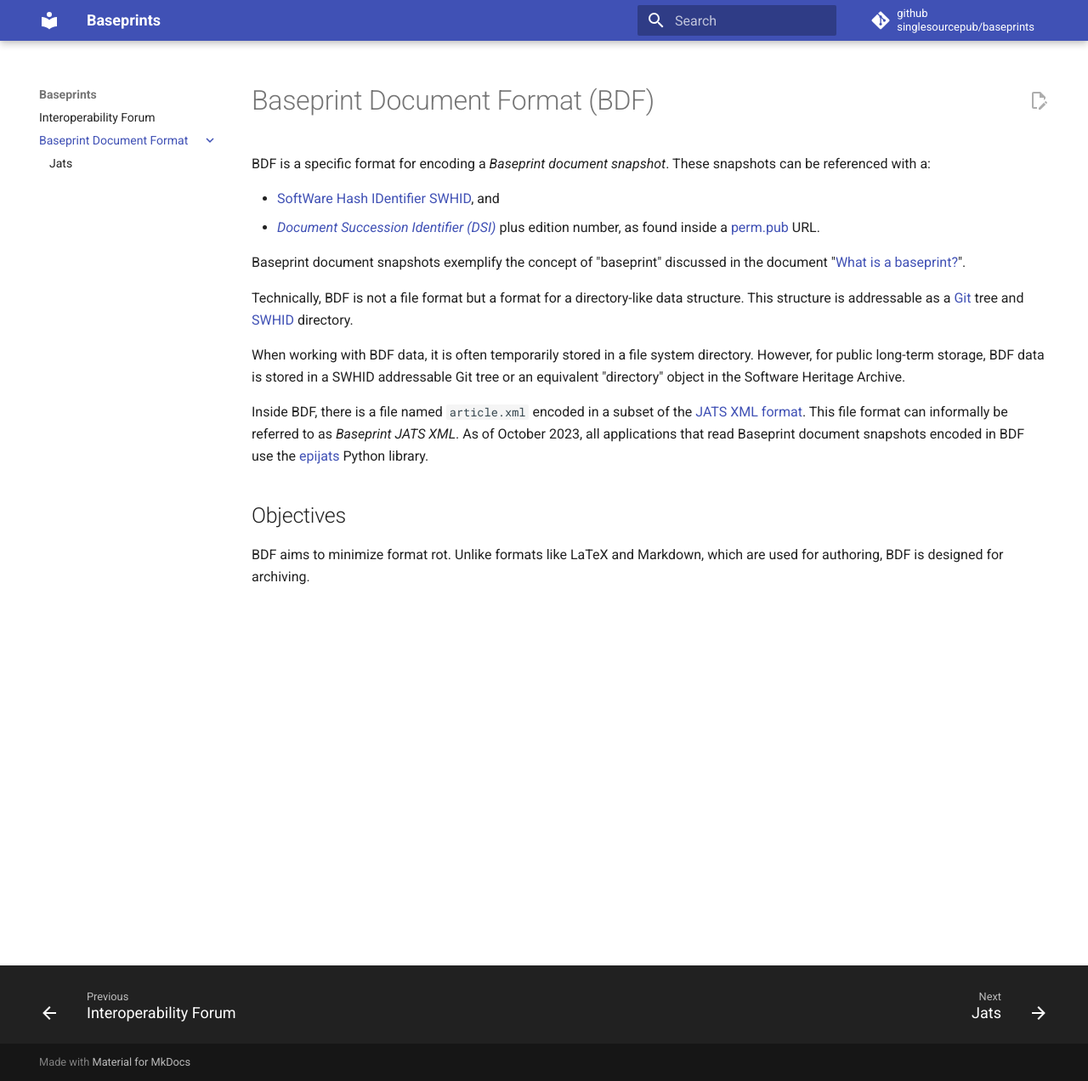
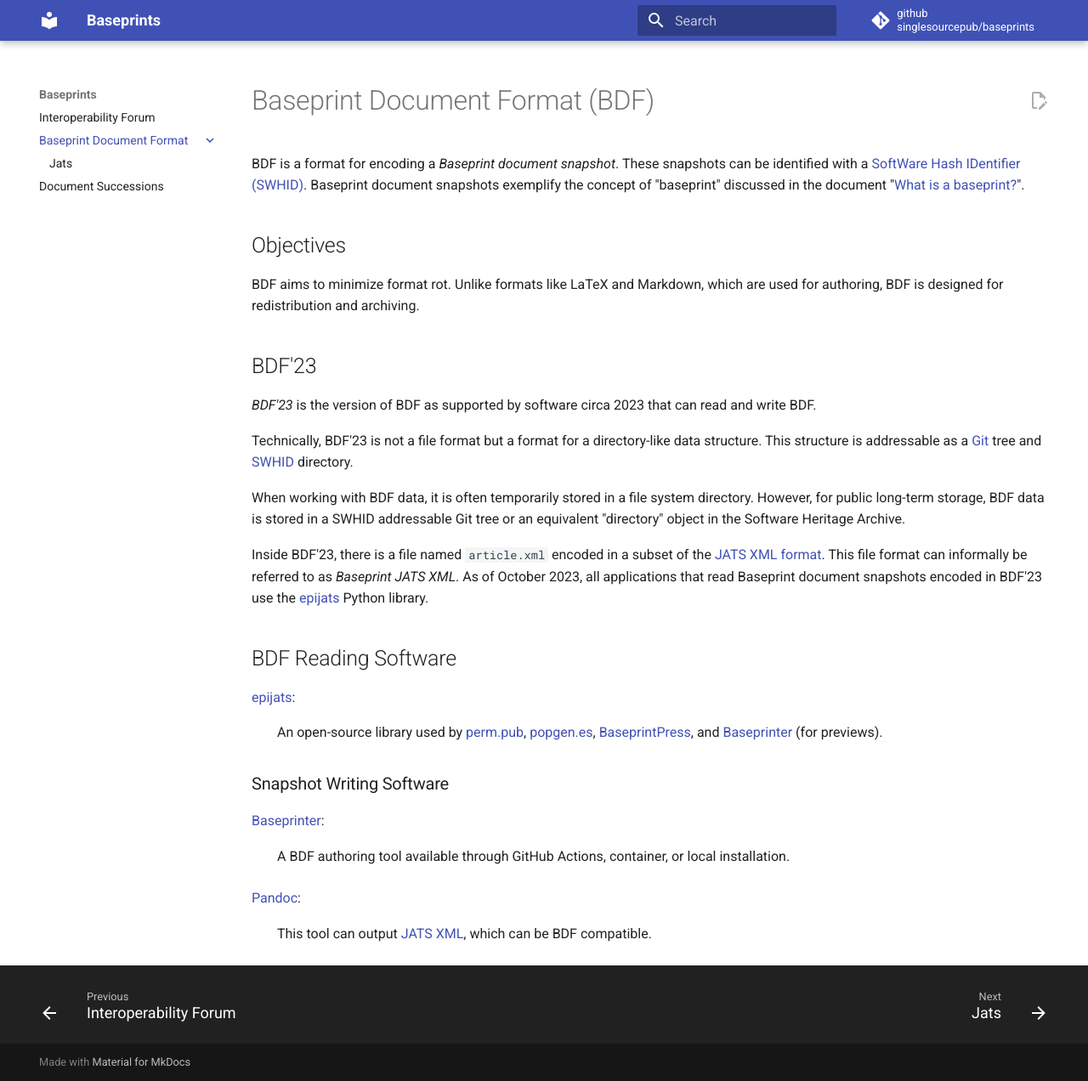
Before and after one commit to singlesourcepub/baseprints, an MkDocs documentation site: the page built from docs/bdf/index.md, in a window 1280 px wide and 1272 px high. Shown: the whole window at 85% size. Built offline with MkDocs 1.6.1 and Material for MkDocs 9.7.7, drawn with Linux system fonts in a browser that asks for light colours.

Commit message:
split out snapshots vs successions with new page

```diff
--- a/docs/bdf/index.md
+++ b/docs/bdf/index.md
@@ -1,18 +1,29 @@
 Baseprint Document Format (BDF)
 ===============================
 
-BDF is a specific format for encoding a *Baseprint document snapshot*.
-These snapshots can be referenced with a:
-
-* [SoftWare Hash IDentifier SWHID](https://swhid.org), and
-* [*Document Succession Identifier (DSI)*](https://perm.pub/1wFGhvmv8XZfPx0O5Hya2e9AyXo)
-  plus edition number, as found inside a [perm.pub](https://perm.pub) URL.
-
+BDF is a format for encoding a *Baseprint document snapshot*.
+These snapshots can be identified with a
+[SoftWare Hash IDentifier (SWHID)](https://swhid.org).
 Baseprint document snapshots exemplify the concept of "baseprint" discussed in the
 document
 "[What is a baseprint?](https://perm.pub/HKSI5NPzMFmgRlb4Vboi71OTKYo)".
 
-Technically, BDF is not a file format
+
+Objectives
+----------
+
+BDF aims to minimize format rot.
+Unlike formats like LaTeX and Markdown, which are used for authoring, BDF is designed
+for redistribution and archiving.
+
+
+BDF'23
+------
+
+*BDF'23* is the version of BDF as supported by software circa 2023 that can read and
+write BDF.
+
+Technically, BDF'23 is not a file format
 but a format for a directory-like data structure.
 This structure is addressable as
 a [Git](https://en.wikipedia.org/wiki/Git) tree and [SWHID](https://swhid.org)
@@ -23,15 +34,29 @@ it is often temporarily stored in a file system directory.
 However, for public long-term storage, BDF data is stored in a SWHID addressable Git tree or
 an equivalent "directory" object in the Software Heritage Archive.
 
-Inside BDF, there is a file named `article.xml` encoded in a subset of the
+Inside BDF'23, there is a file named `article.xml` encoded in a subset of the
 [JATS XML format](../jats.md).
 This file format can informally be referred to as *Baseprint JATS XML*.
 As of October 2023,
-all applications that read Baseprint document snapshots encoded in BDF
+all applications that read Baseprint document snapshots encoded in BDF'23
 use the [epijats](https://gitlab.com/perm.pub/epijats) Python library.
 
-Objectives
-----------
 
-BDF aims to minimize format rot.
-Unlike formats like LaTeX and Markdown, which are used for authoring, BDF is designed for archiving.
+BDF Reading Software
+--------------------
+
+[epijats](https://gitlab.com/perm.pub/epijats):
+:   An open-source library used by
+    [perm.pub](https://perm.pub),
+    [popgen.es](https://popgen.es),
+    [BaseprintPress](https://gitlab.com/perm.pub/baseprintpress), and
+    [Baseprinter](https://try.perm.pub/baseprinter/) (for previews).
+
+### Snapshot Writing Software
+
+[Baseprinter](https://try.perm.pub/baseprinter):
+:   A BDF authoring tool available through GitHub Actions, container, or local
+    installation.
+
+[Pandoc](https://try.perm.pub/pandoc):
+:   This tool can output [JATS XML](../jats.md), which can be BDF compatible.
--- a/mkdocs.yml
+++ b/mkdocs.yml
@@ -25,6 +25,7 @@ nav:
   - Baseprint Document Format:
     - bdf/index.md
     - jats.md
+  - Document Successions: successions.md
 watch:
   - docs
   - theme
```
Also changed, not shown: docs/index.md (+7 -60 lines), docs/successions.md (added, +31 -0 lines).
